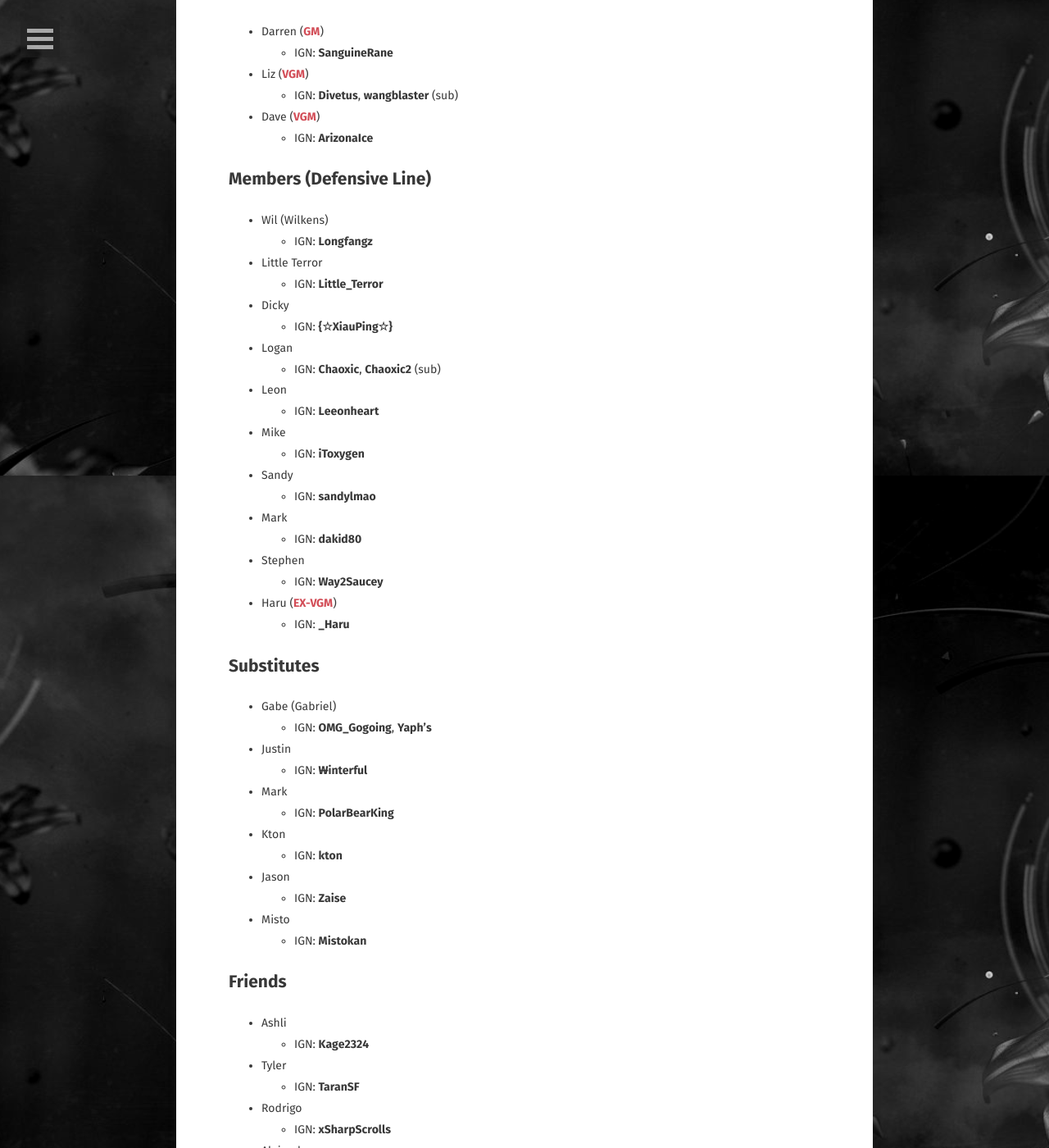
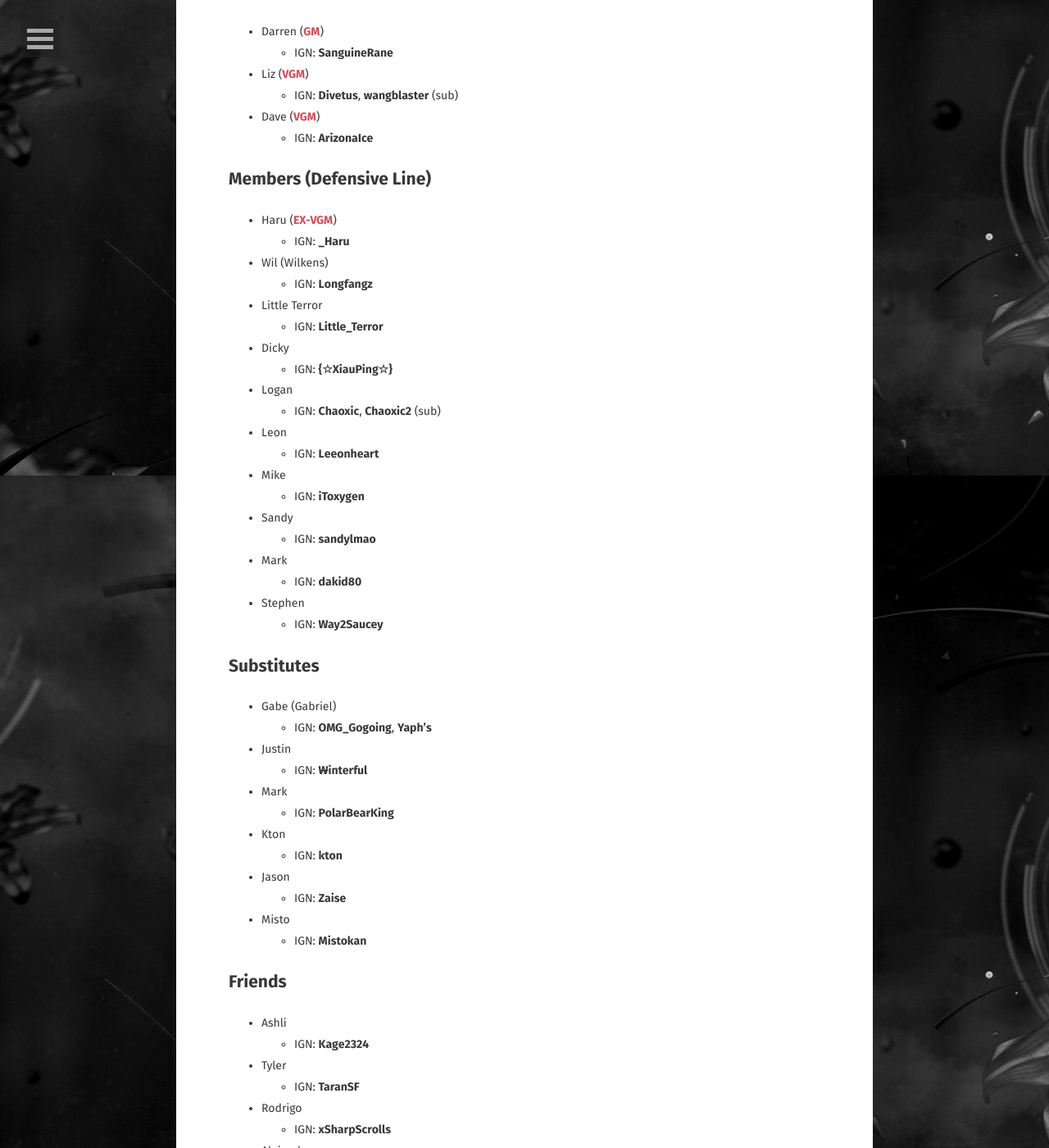
Before and after one commit to davk28/brokenluck.github.io, a Jekyll site: the page built from members/index.md, in a window 1280 px wide and 1400 px high, scrolled down 320 px. Shown: the whole window at 82% size. Built offline with Jekyll 4.4.1, drawn with Linux system fonts in a browser that asks for light colours; some web fonts are replaced; some of the changed lines change nothing that is shown; some of the changed text lies outside the part shown.

Commit message:
Update index.md

```diff
--- a/members/index.md
+++ b/members/index.md
@@ -16,6 +16,8 @@ comments: false
 
 ## Members (Defensive Line)
 
+* Haru (<b class='officer'>EX-VGM</b>)
+  * IGN: <b>_Haru</b>
 * Wil (Wilkens)
   * IGN: <b>Longfangz</b>
 * Little Terror
@@ -34,8 +36,6 @@ comments: false
   * IGN: <b>dakid80</b>
 * Stephen
   * IGN: <b>Way2Saucey</b>
-* Haru (<b class='officer'>EX-VGM</b>)
-  * IGN: <b>_Haru</b>
 
 ## Substitutes
 
@@ -64,6 +64,8 @@ comments: false
   * IGN: <b>MokaBlanco</b>
 * Alexander
   * IGN: <b>AlexGG93</b>
+* Sebastian
+  * IGN: <b>MrDupree</b>
 * Derek (currently in guild <b>Revive</b>)
   * IGN: <b>Haiwirbelsturm</b>
 * Alan (<b class='officer'>EX-VGM</b> now in guild <b>S W A G</b>)
```
